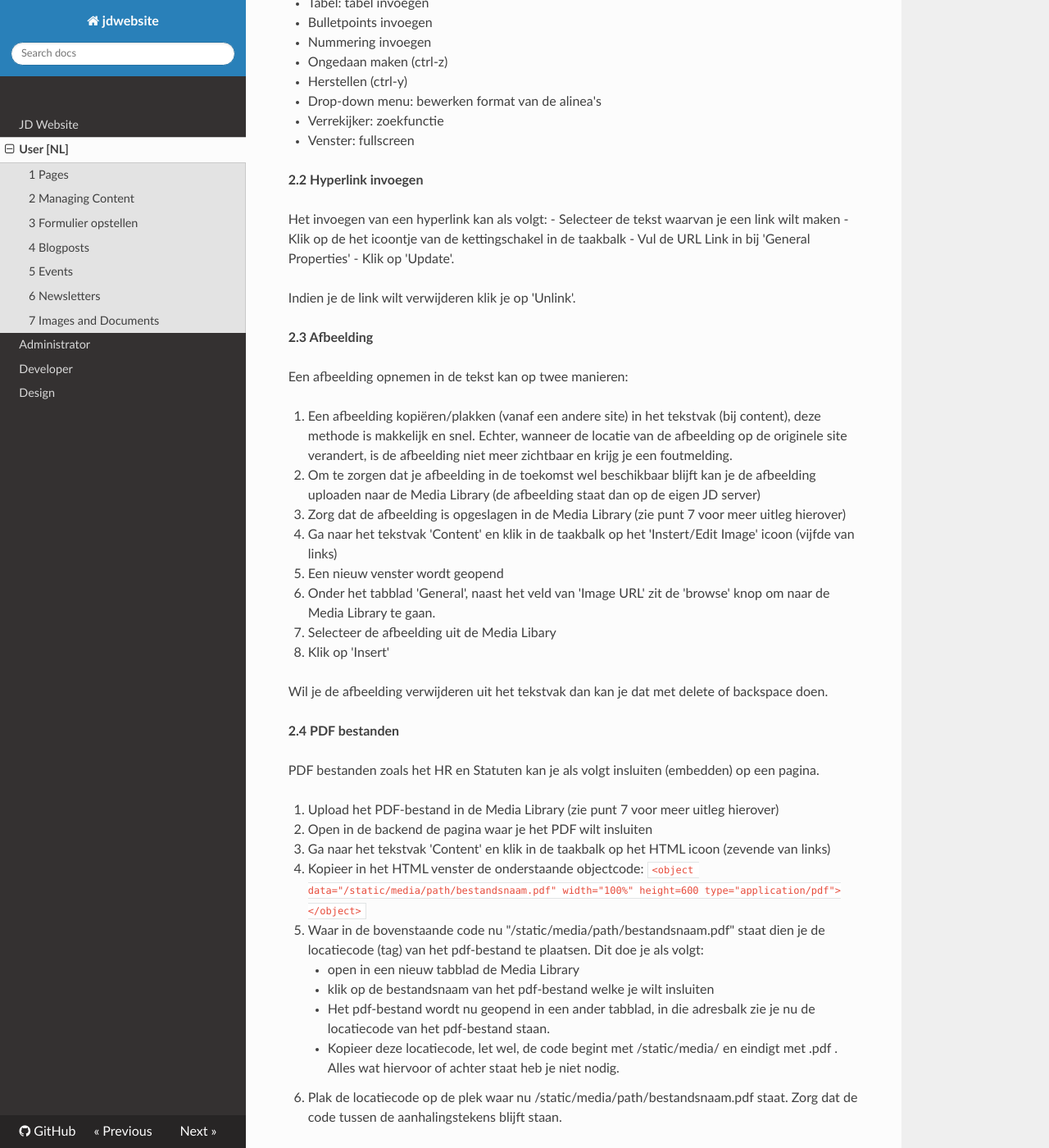
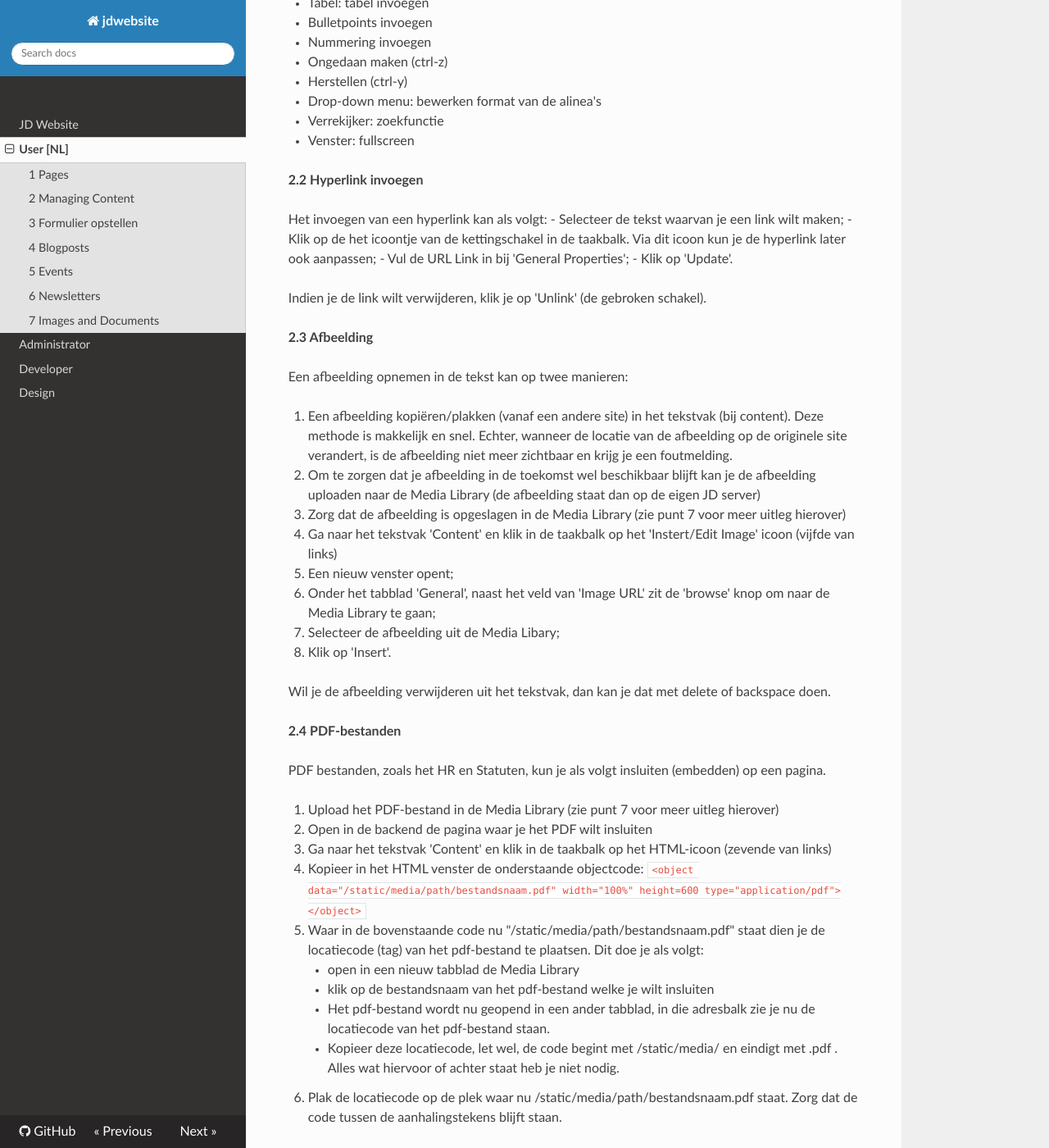
Before and after one commit to jonge-democraten/website, an MkDocs documentation site: the page built from docs/user.md, in a window 1280 px wide and 1400 px high, scrolled down 2460 px. Shown: the whole window at 82% size. Built offline with MkDocs 1.6.1, drawn with Linux system fonts in a browser that asks for light colours; nearby versions of some CDN libraries; old or Windows-style settings are respelled for this version of MkDocs; some of the changed text lies outside the part shown.

Commit message:
Tekstverwerker
Kleine wijzigingen in de tekst rondom content

````diff
--- a/docs/user.md
+++ b/docs/user.md
@@ -47,7 +47,7 @@ Wanneer je een menu aanmaakt met 'Rich text page' creeer je een pagina op de JDs
 
 ### 2 Managing Content
 
-De tekstverwerker, het venster waar je inhoud kunt wijzigingen, zul je vaak gebruiken. Deze heeft verschillende opties die hieronder staan beschreven.
+Door middel van de tekstverwerker kun je de inhoud wijzigen. De verschillende functies staan hieronder beschreven.
 
 <strong>2.1 Taakbalk tekstverwerker</strong>
 
@@ -73,36 +73,36 @@ Van links naar rechts zie je in de taakbalk staan:
 <strong>2.2 Hyperlink invoegen</strong>
 
 Het invoegen van een hyperlink kan als volgt:
-- Selecteer de tekst waarvan je een link wilt maken
-- Klik op de het icoontje van de kettingschakel in de taakbalk
-- Vul de URL Link in bij 'General Properties'
+- Selecteer de tekst waarvan je een link wilt maken;
+- Klik op de het icoontje van de kettingschakel in de taakbalk. Via dit icoon kun je de hyperlink later ook aanpassen;
+- Vul de URL Link in bij 'General Properties';
 - Klik op 'Update'.
 
-Indien je de link wilt verwijderen klik je op 'Unlink'.
+Indien je de link wilt verwijderen, klik je op 'Unlink' (de gebroken schakel).
 
 <strong>2.3 Afbeelding</strong>
 
 Een afbeelding opnemen in de tekst kan op twee manieren:
 
-1. Een afbeelding kopiëren/plakken (vanaf een andere site) in het tekstvak (bij content), deze methode is makkelijk en snel. Echter, wanneer de locatie van de afbeelding op de originele site verandert, is de afbeelding niet meer zichtbaar en krijg je een foutmelding.
+1. Een afbeelding kopiëren/plakken (vanaf een andere site) in het tekstvak (bij content). Deze methode is makkelijk en snel. Echter, wanneer de locatie van de afbeelding op de originele site verandert, is de afbeelding niet meer zichtbaar en krijg je een foutmelding.
 
 2. Om te zorgen dat je afbeelding in de toekomst wel beschikbaar blijft kan je de afbeelding uploaden naar de Media Library (de afbeelding staat dan op de eigen JD server)
 - Zorg dat de afbeelding is opgeslagen in de Media Library (zie punt 7 voor meer uitleg hierover)
 - Ga naar het tekstvak 'Content' en klik in de taakbalk op het 'Instert/Edit Image' icoon (vijfde van links)
-- Een nieuw venster wordt geopend
-- Onder het tabblad 'General', naast het veld van 'Image URL' zit de 'browse' knop om naar de Media Library te gaan.
-- Selecteer de afbeelding uit de Media Libary
-- Klik op 'Insert'
+- Een nieuw venster opent;
+- Onder het tabblad 'General', naast het veld van 'Image URL' zit de 'browse' knop om naar de Media Library te gaan;
+- Selecteer de afbeelding uit de Media Libary;
+- Klik op 'Insert'.
 
-Wil je de afbeelding verwijderen uit het tekstvak dan kan je dat met delete of backspace doen.
+Wil je de afbeelding verwijderen uit het tekstvak, dan kan je dat met delete of backspace doen.
 
-<strong>2.4 PDF bestanden</strong>
+<strong>2.4 PDF-bestanden</strong>
 
-PDF bestanden zoals het HR en Statuten kan je als volgt insluiten (embedden) op een pagina.
+PDF bestanden, zoals het HR en Statuten, kun je als volgt insluiten (embedden) op een pagina.
 
 1. Upload het PDF-bestand in de Media Library (zie punt 7 voor meer uitleg hierover)
 2. Open in de backend de pagina waar je het PDF wilt insluiten
-3. Ga naar het tekstvak 'Content' en klik in de taakbalk op het HTML icoon (zevende van links)
+3. Ga naar het tekstvak 'Content' en klik in de taakbalk op het HTML-icoon (zevende van links)
 4. Kopieer in het HTML venster de onderstaande objectcode:  ```<object data="/static/media/path/bestandsnaam.pdf" width="100%" height=600 type="application/pdf"></object>```
 5. Waar in de bovenstaande code nu "/static/media/path/bestandsnaam.pdf" staat dien je de locatiecode (tag) van het pdf-bestand te plaatsen. Dit doe je als volgt:
 	- open in een nieuw tabblad de Media Library
````
